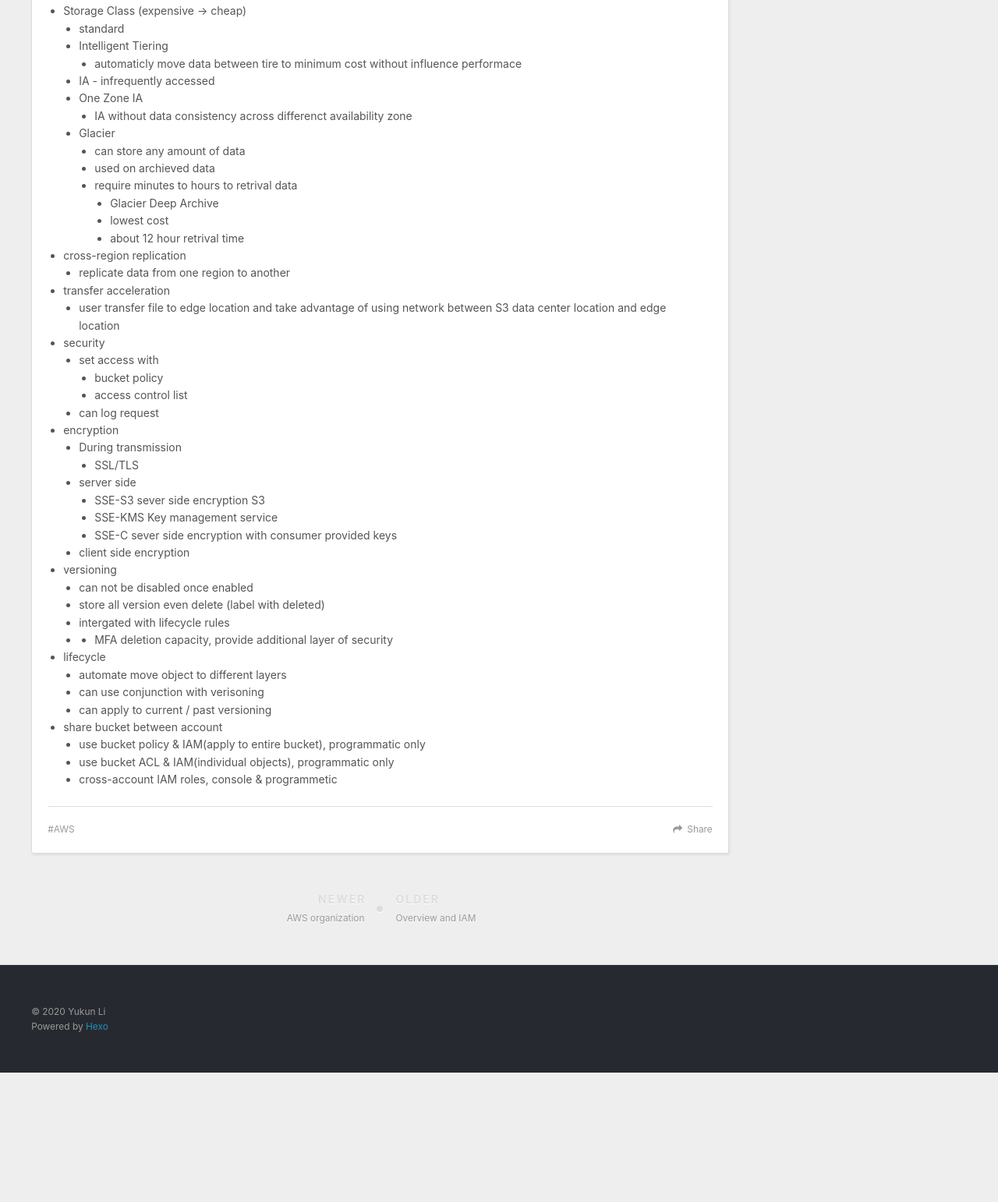
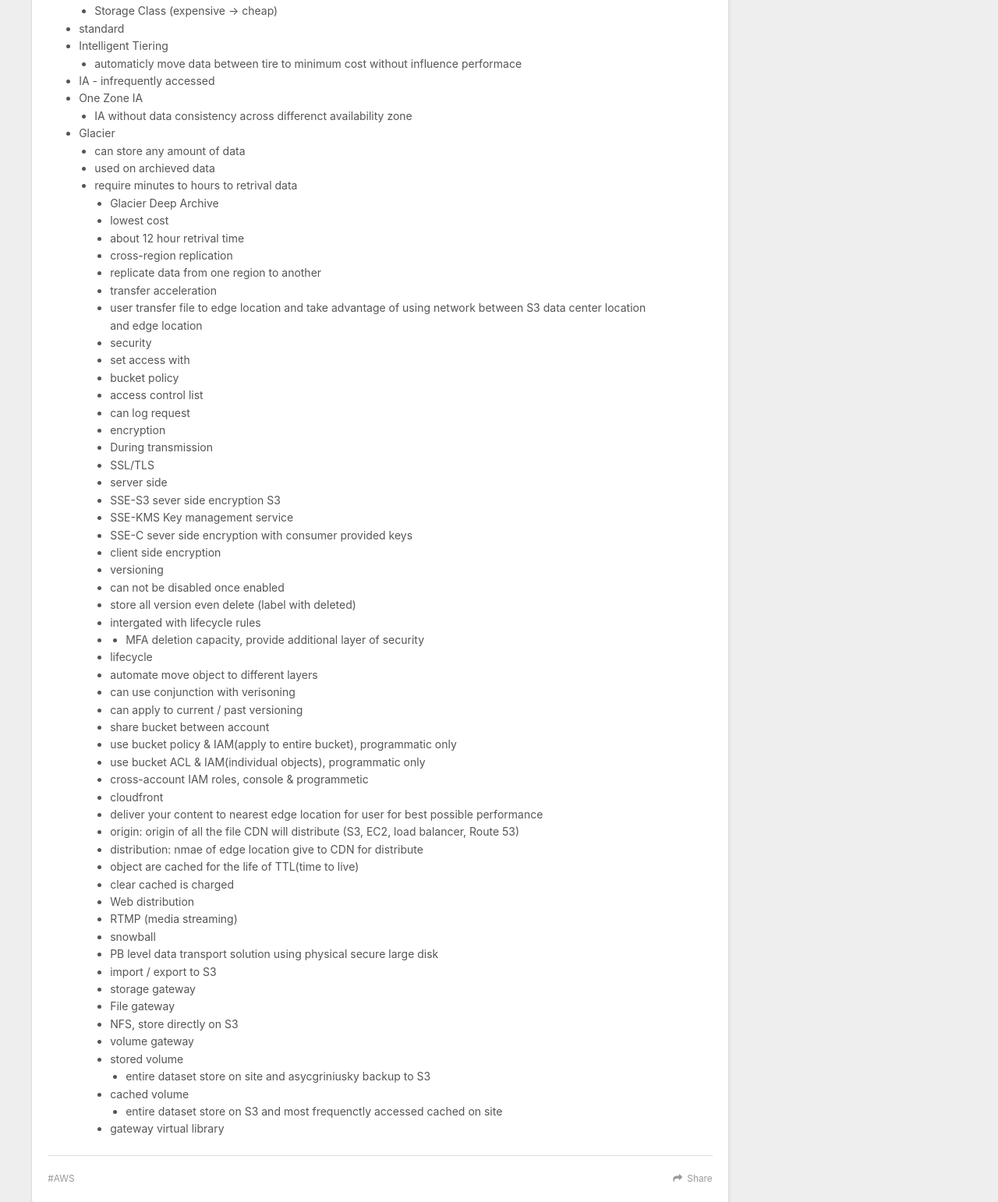
Before and after one commit to MoranLi/MoranLi.github.io, a plain HTML site: page 2020/05/13/S3/index.html in a window 1280 px wide. Shown: the part 968-2510 px from the top of the page at 78% size. Before the commit the page ends 2344 px from the top, so only its background shows below. Drawn offline with nearby package versions, Linux system fonts and the light colour scheme.

Commit message:
Site updated: 2020-05-23 10:52:03

```diff
--- a/2020/05/13/S3/index.html
+++ b/2020/05/13/S3/index.html
@@ -7,15 +7,15 @@
 
   <title>S3 | Yukun Li`s Note</title>
   <meta name="viewport" content="width=device-width, initial-scale=1, maximum-scale=1">
-  <meta name="description" content="S3 object-oriented storage files 0 - 5TB ulimit storage file are store in bucket   S3 is a univerisal namspace, all url to s3 busket mush be unique Object in S3 key (name of file) value (content of fi">
+  <meta name="description" content="S3 object-oriented storage files 0 - 5TB ulimit storage file are store in bucket S3 is a univerisal namspace, all url to s3 busket mush be unique Object in S3   key (name of file) value (content of fi">
 <meta property="og:type" content="article">
 <meta property="og:title" content="S3">
 <meta property="og:url" content="http://moranli.github.io/2020/05/13/S3/index.html">
 <meta property="og:site_name" content="Yukun Li&#96;s Note">
-<meta property="og:description" content="S3 object-oriented storage files 0 - 5TB ulimit storage file are store in bucket   S3 is a univerisal namspace, all url to s3 busket mush be unique Object in S3 key (name of file) value (content of fi">
+<meta property="og:description" content="S3 object-oriented storage files 0 - 5TB ulimit storage file are store in bucket S3 is a univerisal namspace, all url to s3 busket mush be unique Object in S3   key (name of file) value (content of fi">
 <meta property="og:locale" content="en_US">
 <meta property="article:published_time" content="2020-05-14T04:47:08.000Z">
-<meta property="article:modified_time" content="2020-05-14T19:25:18.960Z">
+<meta property="article:modified_time" content="2020-05-23T16:51:45.559Z">
 <meta property="article:author" content="Yukun Li">
 <meta property="article:tag" content="AWS">
 <meta name="twitter:card" content="summary">
@@ -93,34 +93,34 @@
 <li>object-oriented storage<ul>
 <li>files 0 - 5TB</li>
 <li>ulimit storage</li>
-<li>file are store in bucket</li>
+<li>file are store in bucket<ul>
+<li>S3 is a univerisal namspace, all url to s3 busket mush be unique</li>
+<li>Object in S3</li>
 </ul>
 </li>
-<li>S3 is a univerisal namspace, all url to s3 busket mush be unique</li>
-<li>Object in S3<ul>
 <li>key (name of file)</li>
 <li>value (content of file)</li>
 <li>version ID</li>
 <li>metadata</li>
 <li>subresources<ul>
 <li>access control lists</li>
-<li>torrents</li>
+<li>torrents<ul>
+<li>data consistincy</li>
 </ul>
 </li>
 </ul>
 </li>
-<li>data consistincy<ul>
 <li>read after write</li>
 <li>eventual consistency for overide delete &amp; write</li>
-<li>can use MFA delete to product delete</li>
+<li>can use MFA delete to product delete<ul>
+<li>S3 guarantees:</li>
 </ul>
 </li>
-<li>S3 guarantees:<ul>
 <li>99.9% availability</li>
-<li>99.999999999% durability</li>
+<li>99.999999999% durability<ul>
+<li>Storage Class (expensive -&gt; cheap)</li>
 </ul>
 </li>
-<li>Storage Class (expensive -&gt; cheap)<ul>
 <li>standard</li>
 <li>Intelligent Tiering<ul>
 <li>automaticly move data between tire to minimum cost without influence performace</li>
@@ -138,44 +138,24 @@
 <li>Glacier Deep Archive</li>
 <li>lowest cost</li>
 <li>about 12 hour retrival time</li>
-</ul>
-</li>
-</ul>
-</li>
-</ul>
-</li>
-<li>cross-region replication<ul>
+<li>cross-region replication</li>
 <li>replicate data from one region to another</li>
-</ul>
-</li>
-<li>transfer acceleration<ul>
+<li>transfer acceleration</li>
 <li>user transfer file to edge location and take advantage of using network between S3 data center location and edge location</li>
-</ul>
-</li>
-<li>security<ul>
-<li>set access with<ul>
+<li>security</li>
+<li>set access with</li>
 <li>bucket policy</li>
 <li>access control list</li>
-</ul>
-</li>
 <li>can log request </li>
-</ul>
-</li>
-<li>encryption<ul>
-<li>During transmission<ul>
+<li>encryption</li>
+<li>During transmission</li>
 <li>SSL/TLS</li>
-</ul>
-</li>
-<li>server side<ul>
+<li>server side</li>
 <li>SSE-S3 sever side encryption S3</li>
 <li>SSE-KMS Key management service</li>
 <li>SSE-C sever side encryption with consumer provided keys</li>
-</ul>
-</li>
 <li>client side encryption</li>
-</ul>
-</li>
-<li>versioning<ul>
+<li>versioning</li>
 <li>can not be disabled once enabled</li>
 <li>store all version even delete (label with deleted)</li>
 <li>intergated with lifecycle rules</li>
@@ -183,18 +163,42 @@
 <li>MFA deletion capacity, provide additional layer of security</li>
 </ul>
 </li>
-</ul>
-</li>
-<li>lifecycle<ul>
+<li>lifecycle</li>
 <li>automate move object to different layers</li>
 <li>can use conjunction with verisoning</li>
 <li>can apply to current / past versioning</li>
-</ul>
-</li>
-<li>share bucket between account<ul>
+<li>share bucket between  account</li>
 <li>use bucket policy &amp; IAM(apply to entire bucket), programmatic only</li>
 <li>use bucket ACL &amp; IAM(individual objects), programmatic only</li>
 <li>cross-account IAM roles, console &amp; programmetic</li>
+<li>cloudfront</li>
+<li>deliver your content to nearest edge location for user for best possible performance</li>
+<li>origin: origin of all the file CDN will distribute (S3, EC2, load balancer, Route 53)</li>
+<li>distribution: nmae of edge location give to CDN for distribute</li>
+<li>object are cached for the life of  TTL(time to live)</li>
+<li>clear cached is charged</li>
+<li>Web distribution</li>
+<li>RTMP (media streaming)</li>
+<li>snowball</li>
+<li>PB level data transport solution using physical secure large disk</li>
+<li>import / export to S3</li>
+<li>storage gateway</li>
+<li>File gateway</li>
+<li>NFS, store directly on S3</li>
+<li>volume gateway</li>
+<li>stored volume<ul>
+<li>entire dataset store on site and asycgriniusky backup to S3</li>
+</ul>
+</li>
+<li>cached volume<ul>
+<li>entire dataset store on S3 and most frequenctly accessed cached on site</li>
+</ul>
+</li>
+<li>gateway virtual library</li>
+</ul>
+</li>
+</ul>
+</li>
 </ul>
 </li>
 </ul>
@@ -202,7 +206,7 @@
 
     </div>
     <footer class="article-footer">
-      <a data-url="http://moranli.github.io/2020/05/13/S3/" data-id="cka76i1xb0001bgvdgxzo8jrw" class="article-share-link">Share</a>
+      <a data-url="http://moranli.github.io/2020/05/13/S3/" data-id="ckajvetq90000yovdckpu8lxu" class="article-share-link">Share</a>
 
 
   <ul class="article-tag-list" itemprop="keywords"><li class="article-tag-list-item"><a class="article-tag-list-link" href="/tags/AWS/" rel="tag">AWS</a></li></ul>
```
Also changed, not shown: 2020/05/13/Overview-and-IAM/index.html (+4 -2 lines), 2020/05/14/AWS-organization/index.html (+1 -1 lines), index.html (+52 -46 lines).
